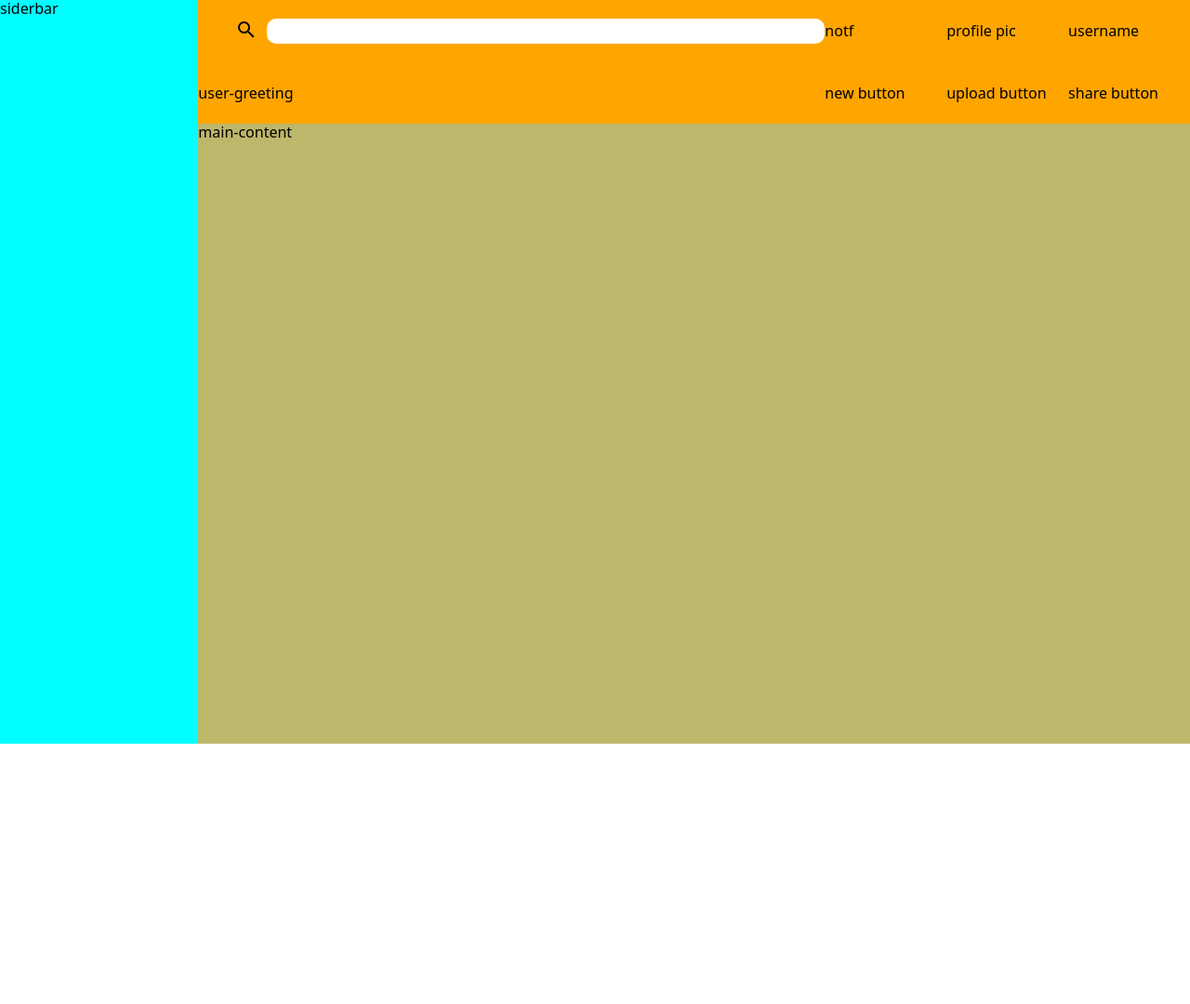
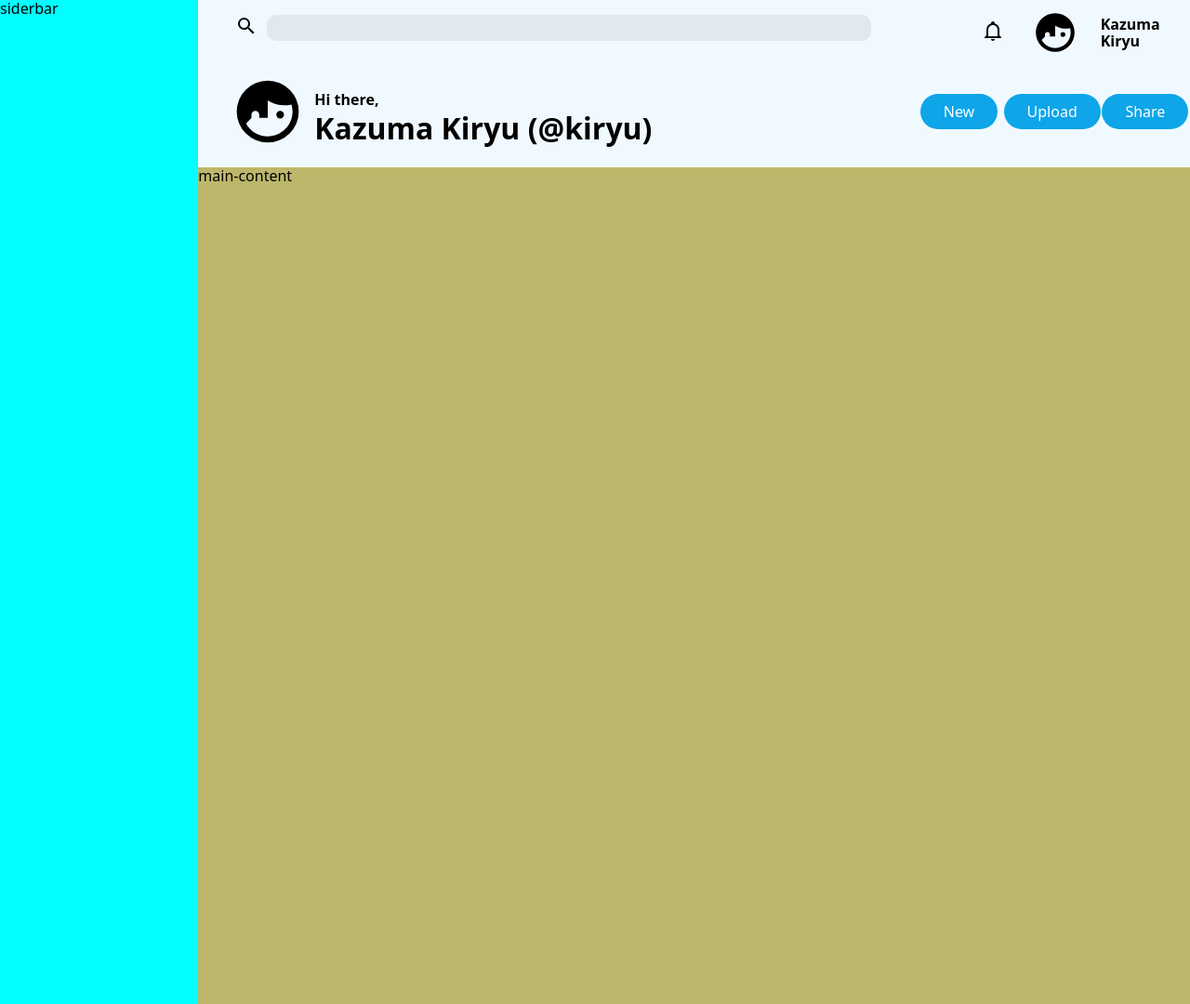
Before and after one commit to ArkhenRei/Admin-Dashboard, a website: page index.html in a window 1280 px wide. Shown: the whole page at 93% size. Before the commit the page ends 800 px from the top, so only its background shows below. Drawn offline with nearby package versions, Linux system fonts and the light colour scheme.

Commit message:
feat: complete header styles

```diff
--- a/index.html
+++ b/index.html
@@ -14,13 +14,30 @@
             </button>
             <input type="text">
         </div>
-        <div class="notification"> notf </div>
-        <div class="profile-pic"> profile pic </div>
-        <div class="username"> username </div>
-        <div class="user-greeting">user-greeting</div>
-        <div class="new">new button</div>
-        <div class="upload">upload button</div>
-        <div class="share">share button</div>
+        <div class="notification">
+            <button>
+                <img src="./svgs/bell-outline.svg" alt="">
+            </button>
+        </div>
+        <div class="profile-pic">
+            <img src="./svgs/face-man-profile.svg" alt="">
+        </div>
+        <div class="username">
+            <span>Kazuma Kiryu</span>
+        </div>
+        <div class="user-greeting">
+            <img src="./svgs/face-man-profile.svg" alt="">
+            <h1><span>Hi there,</span><br>Kazuma Kiryu (@kiryu)</h1>
+        </div>
+        <div class="new">
+            <button>New</button>
+        </div>
+        <div class="upload">
+            <button>Upload</button>
+        </div>
+        <div class="share">
+            <button>Share</button>
+        </div>
     </div>
     <div class="sidebar">
         siderbar
--- a/style.css
+++ b/style.css
@@ -12,20 +12,18 @@ body {
 
 .header {
 	grid-area: header;
-  background-color: orange;
-}
-
-.header {
+  background-color: #f0f9ff;
   display: grid;
-	grid-template-columns: 4fr 1fr 1fr 1fr;
-	grid-template-rows: 1fr 1fr;
+  grid-template-columns: 8fr 1fr 1fr 1fr;
+  grid-template-rows: 1fr 2fr;
   align-items: center;
 }
 
-.header input[type=text] {
+.search-bar input[type="text"] {
   border: none;
   border-radius: 10px;
-	width: 600px;
+  width: 650px;
+	background-color: #e2e8f0;
 }
 
 .search-bar {
@@ -34,14 +32,79 @@ body {
   margin-left: 40px;
 }
 
-.search-bar button {
+.search-bar button, .notification button {
   all: unset;
   cursor: pointer;
 }
 
-.search-bar img {
+.search-bar img, .notification img {
   width: 24px;
   height: 24px;
+}
+
+.notification {
+	display: grid;
+	justify-items: end;
+	margin-top: 10px;
+}
+
+.profile-pic {
+	display: flex;
+	align-items: center;
+	margin-left: 30px;
+}
+
+.profile-pic img {
+	width: 50px;
+	height: 50px;
+	margin-top: 10px;
+}
+
+.username {
+	display: grid;
+	justify-items: end;
+	margin-right: 30px;
+	margin-top: 10px;
+}
+
+.username span {
+	font-weight: bold;
+}
+
+.user-greeting {
+	display: flex;
+	align-items: center;
+	margin-left: 35px;
+}
+
+.user-greeting img {
+	width: 80px;
+	height: 80px;
+}
+
+.user-greeting h1 {
+	margin-left: 10px;
+}
+
+.user-greeting span {
+	font-size: 16px;
+}
+
+.new, .upload, .share {
+	display: flex;
+	justify-content: center;
+}
+
+.new button, .upload button, .share button {
+	background-color: #0ea5e9;
+	border: none;
+	border-radius: 20px;
+	padding: 10px 25px;
+	color: white;
+	text-align: center;
+	text-decoration: none;
+	font-size: 16px;
+	cursor: pointer;
 }
 
 .sidebar {
```
Also changed, not shown: svgs/bell-outline.svg (added), svgs/face-man-profile.svg (added). Lines whose indentation alone changed are shown as unchanged.
